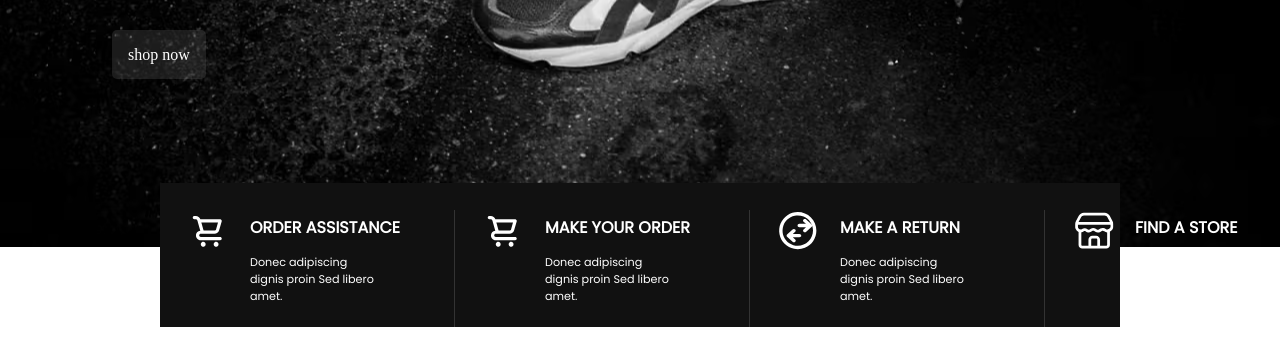
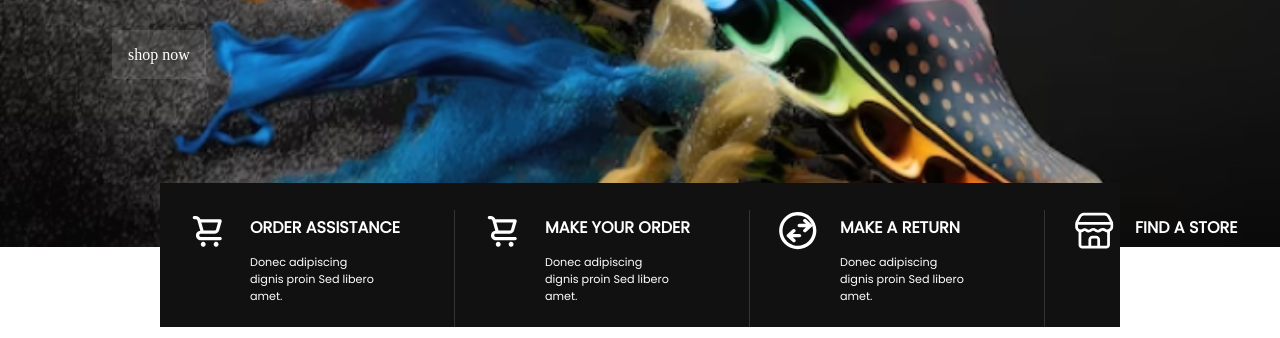
Before and after one commit to zainabturkmen/Fashion, a plain HTML site: page index.html in a window 1280 px wide. Shown: the part 463-801 px from the top of the page. Drawn offline with Linux system fonts and the light colour scheme; a web font is replaced by a local one.

Commit message:
fixing section 1

```diff
--- a/index.css
+++ b/index.css
@@ -4,7 +4,9 @@ body{
 }
 
  .header{
-    background: url('images/img3.avif') no-repeat;
+    background: url('images/image.png') no-repeat;
+    background: #111111, rgba(17, 17, 17, 0.50);
+    background-blend-mode: screen;
     background-size: cover;
     height: 710px;
     background-position: center;
```
Also changed, not shown: images/image.png (added).
